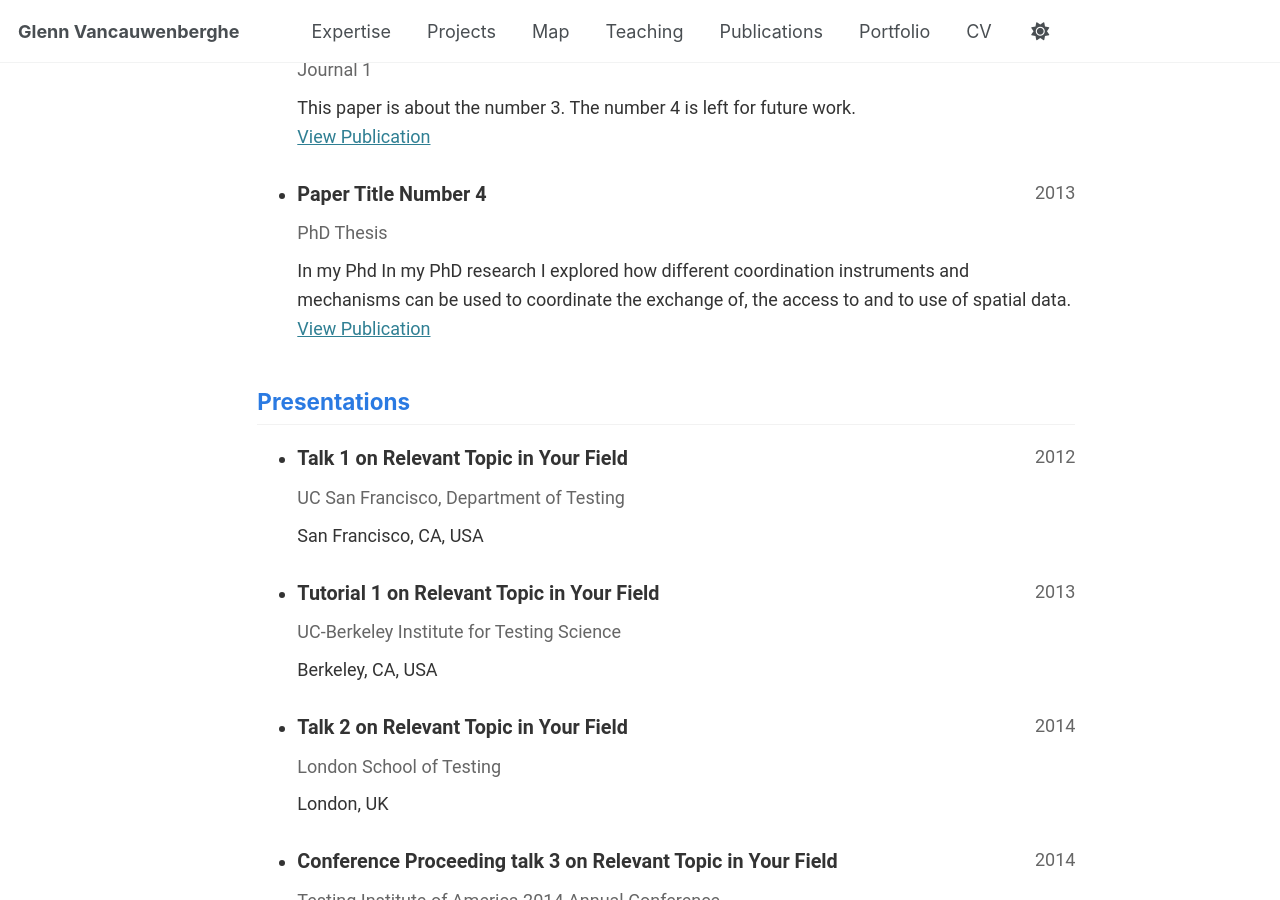
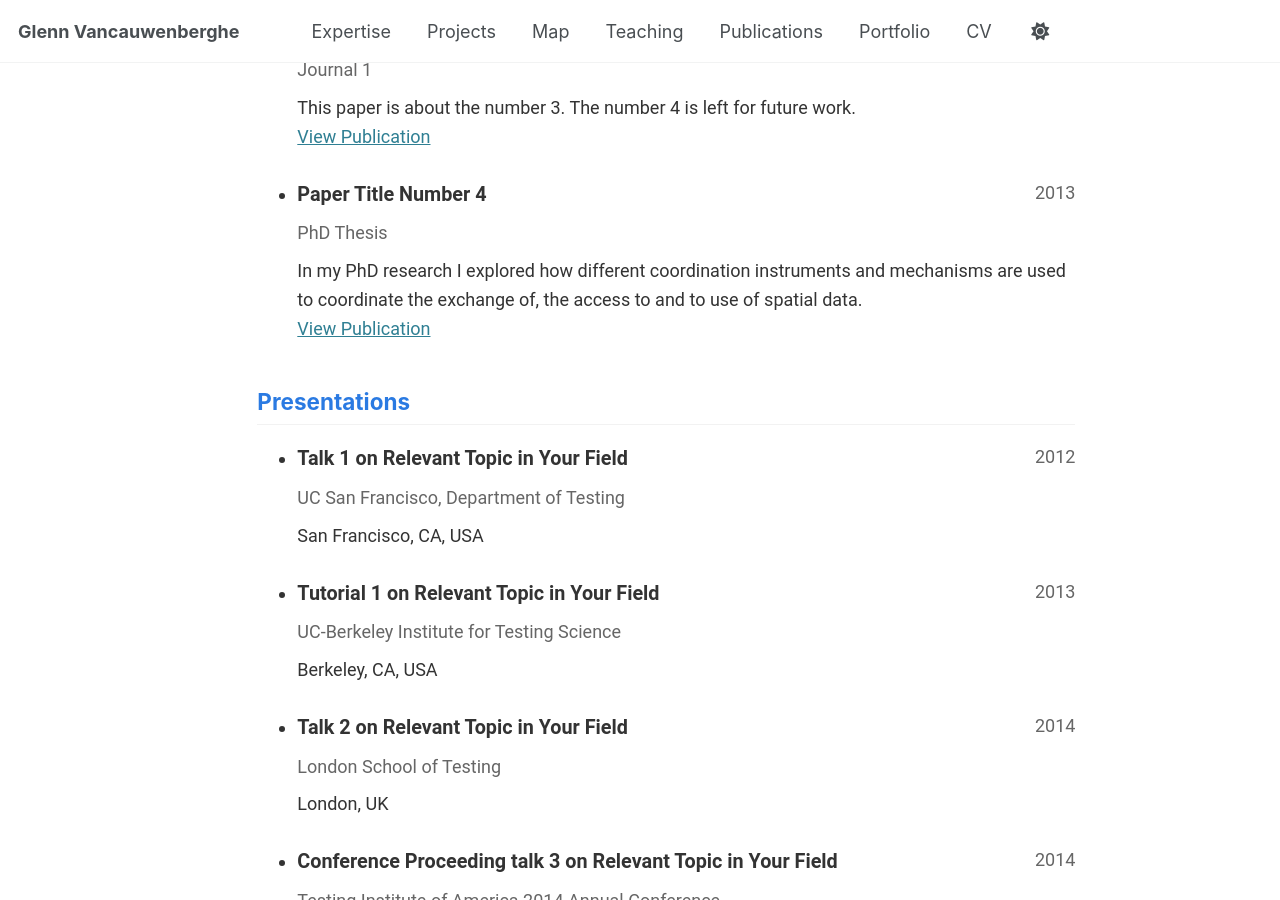
Before and after one commit to GVancauwenberghe/gvancauwenberghe.github.io, a Jekyll site: the page built from _pages/cv-json.md, in a window 1280 px wide and 900 px high, scrolled down 2006 px. Built offline with Jekyll 4.4.1, drawn with Linux system fonts in a browser that asks for light colours.

Commit message:
Update cv.json

```diff
--- a/_data/cv.json
+++ b/_data/cv.json
@@ -142,8 +142,8 @@
       "name": "Paper Title Number 4",
       "publisher": "PhD Thesis",
       "releaseDate": "2013",
-      "website": "http://academicpages.github.io/files/paper3.pdf",
-      "summary": "In my Phd In my PhD research I explored how different coordination instruments and mechanisms can be used to coordinate the exchange of, the access to and to use of spatial data."
+      "website": "https://kuleuven.limo.libis.be/discovery/fulldisplay?docid=lirias1739126&context=SearchWebhook&vid=32KUL_KUL:Lirias&lang=en&search_scope=lirias_profile&adaptor=SearchWebhook&tab=LIRIAS&query=any,contains,LIRIAS1739126&offset=0",
+      "summary": "In my PhD research I explored how different coordination instruments and mechanisms are used to coordinate the exchange of, the access to and to use of spatial data."
     }
   ],
   "presentations": [
```
